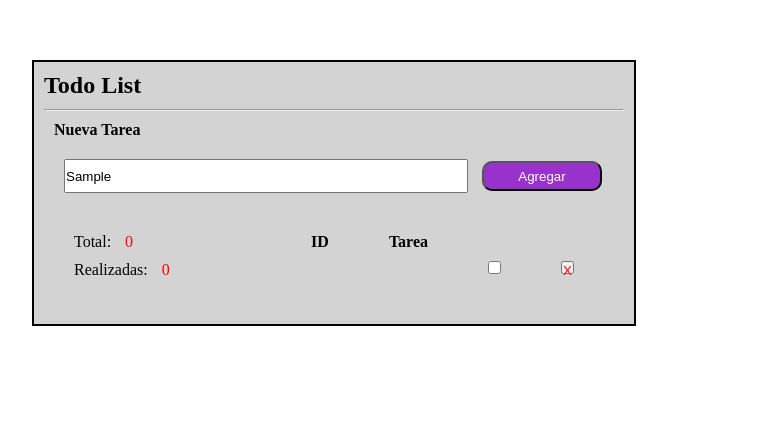
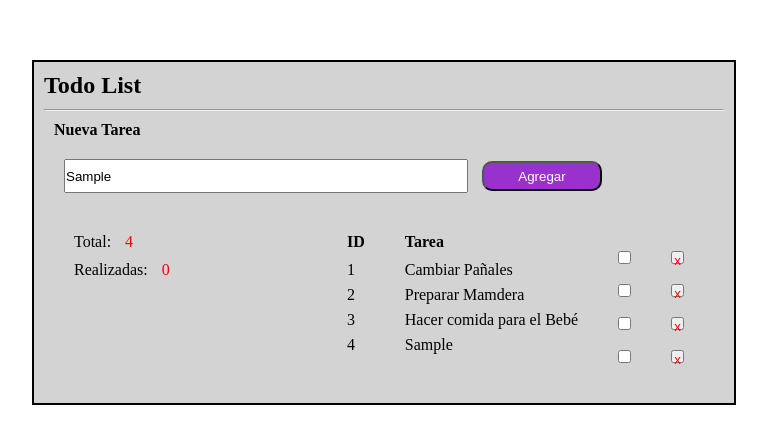
Before and after one commit to Rodroy019/0305-MetodosArreglos, a plain HTML site: page index.html in a window 1280 px wide. Both pictures are taken after typing "Sample" into the empty fields and a click on the button "Agregar". Shown: the whole page, without its empty margins (38-805 px from the left). Drawn offline with Linux system fonts and the light colour scheme.

Commit message:
add: se continua con avance, se agragan elementos al arreglo y se cargan en HTML

```diff
--- a/assets/css/style.css
+++ b/assets/css/style.css
@@ -7,7 +7,7 @@ section{
     margin-top: 50px;
     margin-left: 50px;
     height: auto;
-    width: 600px;
+    width: 700px;
     background-color: lightgray;
     border: 2px solid black;
 }
@@ -25,10 +25,13 @@ section{
     height: 30px;
     border-radius: 10px;
 }
-#btnBorrar{
+
+.btnBorrar{
     color: red;
     width: 13px;
     height: 13px;
+    justify-content: center;
+    align-items: center;
 }
 span{
     color: red;
@@ -46,4 +49,5 @@ span{
 
 li{
     list-style: none;
+    height: 15px;
 }
--- a/assets/js/script.js
+++ b/assets/js/script.js
@@ -0,0 +1,63 @@
+const btnAgregar = document.getElementById("btnAgregar");
+const inputTarea = document.getElementById("inputTarea");
+const spanTotal = document.getElementById("spanTotal");
+const spanRealizadas = document.getElementById("spanRealizadas");
+const idList = document.getElementById("idList");
+const tareaList = document.getElementById("tareaList");
+const checkList = document.getElementById("checkList");
+const borrarList = document.getElementById("borrarList");
+const divList = document.getElementById("divList");
+
+
+
+let tareas = [
+    { id: 1, descripcion: "Cambiar Pañales", realizada: true },
+    { id: 2, descripcion: "Preparar Mamdera", realizada: false },
+    { id: 3, descripcion: "Hacer comida para el Bebé", realizada: false }
+];
+
+
+let agregar = () => {
+    tareas.push({
+        id: tareas.length +1, descripcion: inputTarea.value , realizada: false
+    })
+    console.log(tareas)
+    list()
+};
+
+let list = () => {
+    let templateId = "", templateTarea = "",templateCheck = "", templateBorrar ="", templateTotal="", TemplateRealizadas="";
+    for(let tarea of tareas){
+        templateId += `<li>${tarea.id}</li>`
+        templateTarea += `<li>${tarea.descripcion}</li>`
+        templateCheck += `<input type="checkbox"><br>`
+        templateBorrar += `<button class="btnBorrar">x</button><br>`
+    }
+/*     idList.innerHTML = templateId;
+    tareaList.innerHTML = templateTarea;
+    checkList.innerHTML = templateCheck;
+    borrarList.innerHTML = templateBorrar;*/
+    spanTotal.innerHTML = tareas.length;
+    divList.innerHTML = `
+    <ul id="idList">
+        <h4>ID</h4>`+
+        templateId
+    +`</ul>
+    <ul id="tareaList">
+        <h4>Tarea</h4>`+
+       templateTarea
+    +`</ul>
+    <ul id="checkList">
+        <br>`+
+       templateCheck
+    +`</ul>
+    <ul id="borrarList">
+        <br>`+
+        templateBorrar
+    +`</ul>
+    `
+
+}
+
+
+btnAgregar.addEventListener("click", agregar);
--- a/index.html
+++ b/index.html
@@ -18,35 +18,12 @@
             </div>
             <div id="divInfo">
                 <div id="divInfoMostrar">
-                    <p id="pTotal">Total: <span>0</span></p>
-                    <p id="pRealizada">Realizadas: <span>0</span></p>
+                    <p id="pTotal">Total: <span id="spanTotal">0</span></p>
+                    <p id="pRealizada">Realizadas: <span id="spanRealizadas">0</span></p>
                 </div>
                 <div id="divList">
-                    <div>
-                        <ul id="idLits">
-                            <h4>ID</h4>
-
-                        </ul>
-                    </div>
-                    <div>
-                        <ul id="tareaList">
-                            <h4>Tarea</h4>
-
-                        </ul>
-                    </div>
-                    <div>
-                        <ul id="checklist">
-                            <br>
-                            <input type="checkbox">
-                        </ul>
-                    </div>
-                    <div>
-                        <ul id="borrarList">
-                            <br>
-                            <button id="btnBorrar">X</button>
-
-                        </ul>
-                    </div>
+                    <h4>ID</h4>
+                    <h4>Tarea</h4>
                 </div>
             </div>
         </div>
```
